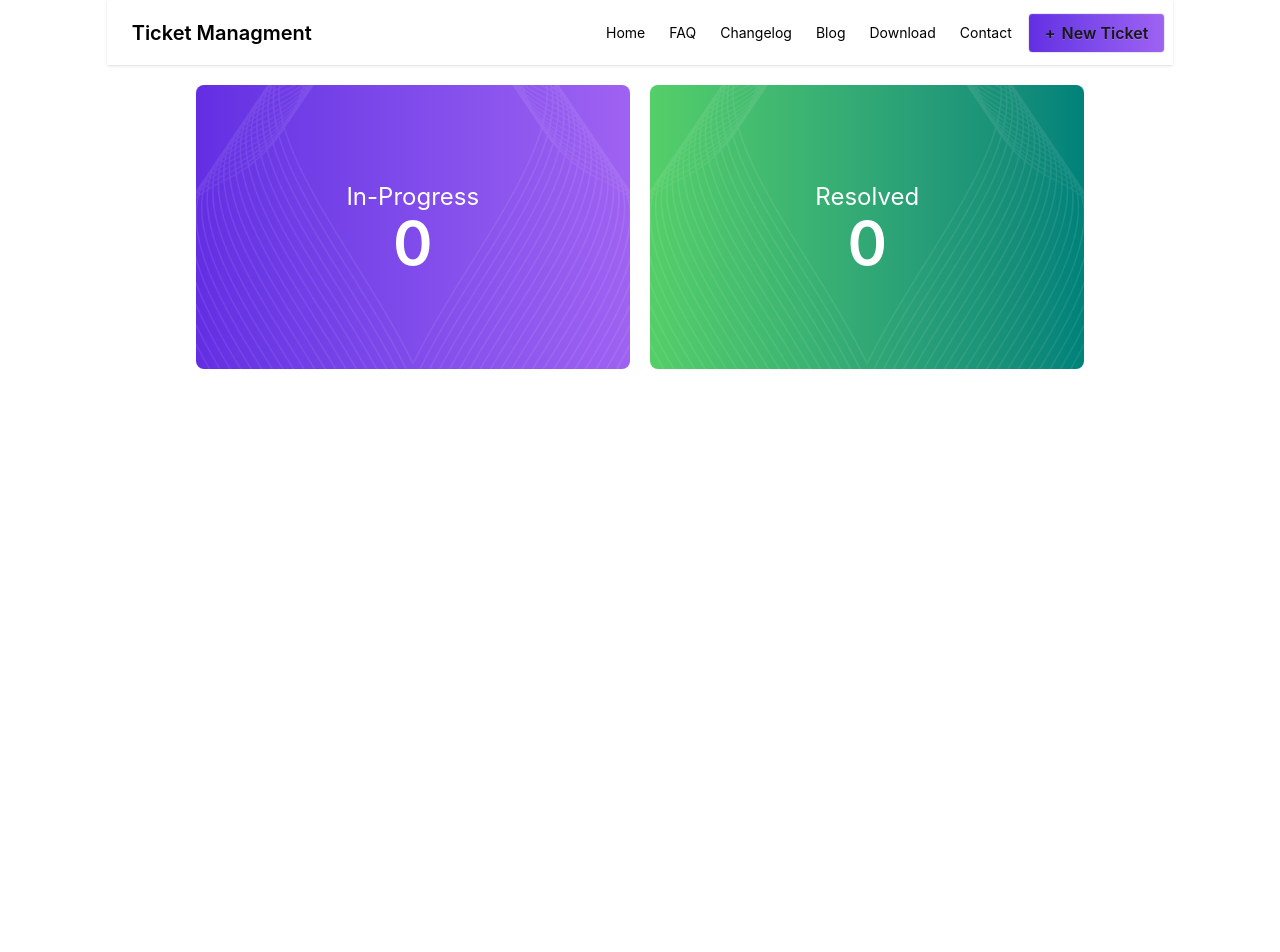
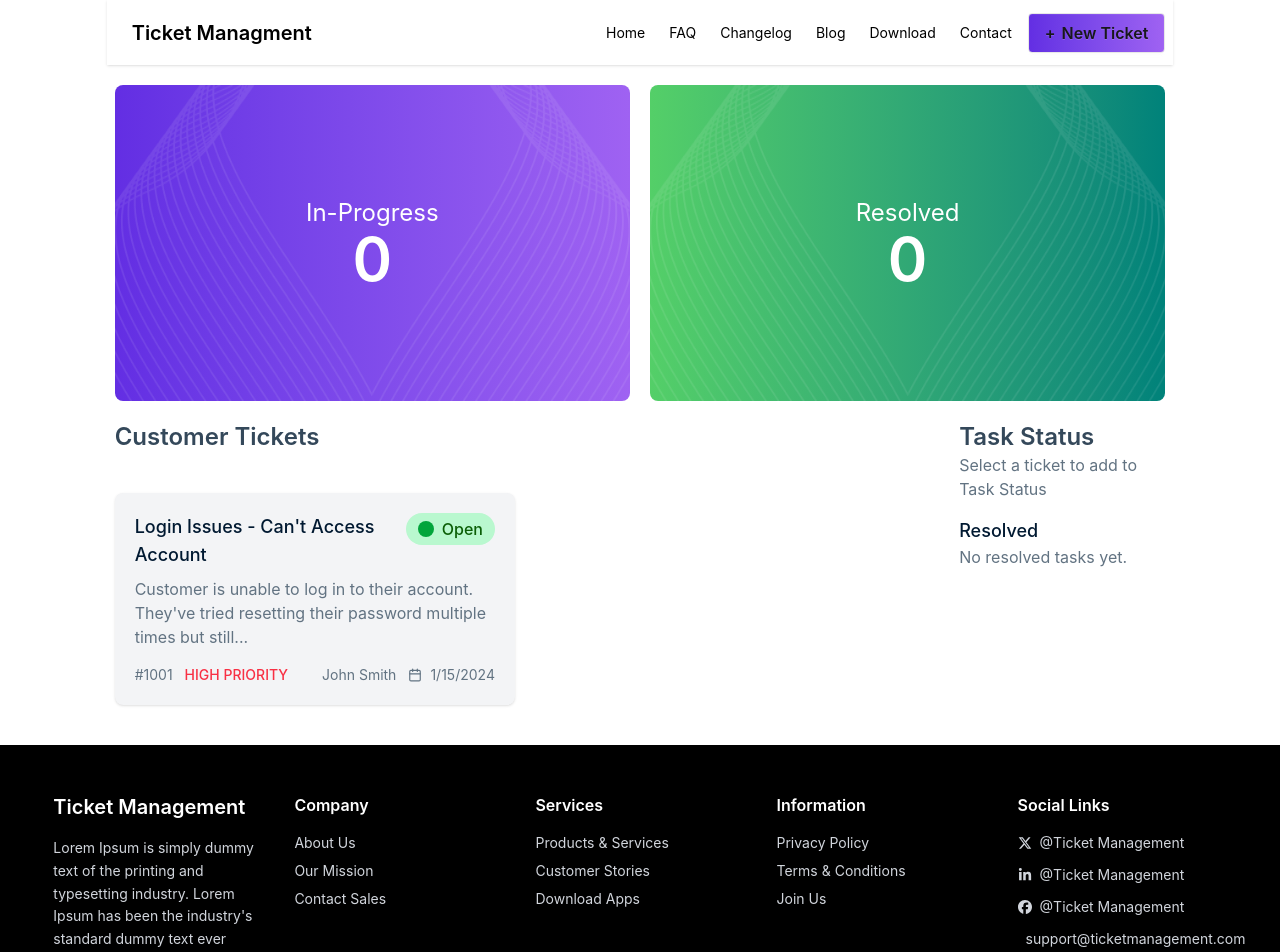
Before and after one commit to Sheikhmsip/customer-ticket-managment, a React (Vite) app: page / in a window 1280 px wide. Shown: the top 952 px of the page. Before the commit the page ends 800 px from the top, so only its background shows below. Built offline with nearby package versions, Linux system fonts and the light colour scheme.

Commit message:
design footer, tickets card and create ticket json file

```diff
--- /dev/null
+++ b/public/tickets.json
@@ -0,0 +1,92 @@
+[
+  {
+    "id": "#1001",
+    "title": "Login Issues - Can't Access Account",
+    "description": "Customer is unable to log in to their account. They've tried resetting their password multiple times but still cannot access it.",
+    "status": "Open",
+    "priority": "High",
+    "customer": "John Smith",
+    "date": "2024-01-15"
+  },
+  {
+    "id": "#1002",
+    "title": "Payment Failed - Card Declined",
+    "description": "Customer attempted to pay using Visa ending 1234 but the payment keeps failing despite sufficient balance.",
+    "status": "Open",
+    "priority": "High",
+    "customer": "Sarah Johnson",
+    "date": "2024-01-16"
+  },
+  {
+    "id": "#1003",
+    "title": "Unable to Download Invoice",
+    "description": "Customer cannot download their January invoice from the billing section. The download button is not responding.",
+    "status": "In Progress",
+    "priority": "Medium",
+    "customer": "Michael Brown",
+    "date": "2024-01-17"
+  },
+  {
+    "id": "#1004",
+    "title": "Incorrect Billing Address",
+    "description": "Customer's billing address shows a different city. They updated it but it still displays the old one.",
+    "status": "Open",
+    "priority": "Low",
+    "customer": "Emily Davis",
+    "date": "2024-01-18"
+  },
+  {
+    "id": "#1005",
+    "title": "App Crash on Launch",
+    "description": "Customer reports that the mobile app crashes immediately upon opening on Android 13.",
+    "status": "Open",
+    "priority": "High",
+    "customer": "David Wilson",
+    "date": "2024-01-19"
+  },
+  {
+    "id": "#1006",
+    "title": "Refund Not Processed",
+    "description": "Customer requested a refund two weeks ago but has not received the amount yet.",
+    "status": "In Progress",
+    "priority": "Medium",
+    "customer": "Sophia Taylor",
+    "date": "2024-01-20"
+  },
+  {
+    "id": "#1007",
+    "title": "Two-Factor Authentication Issue",
+    "description": "Customer is not receiving 2FA codes on their registered phone number.",
+    "status": "Open",
+    "priority": "High",
+    "customer": "James Anderson",
+    "date": "2024-01-21"
+  },
+  {
+    "id": "#1008",
+    "title": "Unable to Update Profile Picture",
+    "description": "Customer tries to upload a new profile picture but receives an upload failed error.",
+    "status": "Open",
+    "priority": "Low",
+    "customer": "Olivia Martinez",
+    "date": "2024-01-22"
+  },
+  {
+    "id": "#1009",
+    "title": "Subscription Auto-Renewal",
+    "description": "Customer wants to enable auto-renewal for their subscription but the toggle is disabled.",
+    "status": "In Progress",
+    "priority": "Medium",
+    "customer": "Liam Thomas",
+    "date": "2024-01-23"
+  },
+  {
+    "id": "#1010",
+    "title": "Missing Order Confirmation Email",
+    "description": "Customer placed an order but didn't receive a confirmation email even though payment succeeded.",
+    "status": "Open",
+    "priority": "Medium",
+    "customer": "Isabella Garcia",
+    "date": "2024-01-24"
+  }
+]
--- a/src/App.jsx
+++ b/src/App.jsx
@@ -1,13 +1,21 @@
 import './App.css'
 import CountTask from './components/CountTask/CountTask'
 import Navbar from './components/Navbar/Navbar'
+import Footer from './components/Footer/Fotter'
+import CustomerTicket from './components/CustomerTicket/CustomerTicket'
+
+
+
 
 function App() {
-
   return (
-    <div className='bg-white  md:w-10/12 mx-auto  '>
+    <div className='bg-white w-full'>
       <Navbar></Navbar>
       <CountTask></CountTask>
+
+        <CustomerTicket  />
+
+      <Footer></Footer>
     </div>
   )
 }
--- a/src/components/CountTask/CountTask.jsx
+++ b/src/components/CountTask/CountTask.jsx
@@ -2,8 +2,8 @@ import React from 'react';
 import vactor from '../../assets/vector1.png'
 const CountTask = () => {
     return (
-        <div className='w-10/12 mx-auto flex justify-between items-center mt-5 gap-5 text-center'>
-            <div className='relative w-1/2 overflow-hidden rounded-lg bg-gradient-to-r from-[#632EE3] to-[#9F62F2] py-24 text-white'>
+        <div className='md:w-10/12 mx-auto flex justify-between items-center mt-5 gap-5 text-center px-2'>
+            <div className='relative w-1/2 overflow-hidden rounded-lg bg-gradient-to-r from-[#632EE3] to-[#9F62F2] md:py-28 py-20 text-white'>
                 <img
                     src={vactor}
                     className='absolute top-0 left-0 w-1/2 h-full opacity-80  pointer-events-none'
@@ -18,7 +18,7 @@ const CountTask = () => {
                 </div>
 
             </div>
-            <div className='relative w-1/2 overflow-hidden rounded-lg bg-gradient-to-r from-[#54CF68] to-[#00827A] py-24 text-white'>
+            <div className='relative w-1/2 overflow-hidden rounded-lg bg-gradient-to-r from-[#54CF68] to-[#00827A] md:py-28 py-20 text-white'>
                 <img
                     src={vactor}
                     className='absolute top-0 left-0 w-1/2 h-full opacity-80  pointer-events-none'
--- /dev/null
+++ b/src/components/CustomerTicket/CustomerTicket.jsx
@@ -0,0 +1,14 @@
+import CustomerTicketCard from './CustomerTicketCard';
+import TaskStatus from './TaskStatus';
+
+const CustomerTicket = () => {
+
+    return (
+        <div className='md:w-10/12 mx-auto mt-5 gap-5 px-2 flex flex-col-reverse md:flex items-start justify-start lg:flex-row '>
+            <CustomerTicketCard></CustomerTicketCard>
+            <TaskStatus></TaskStatus>
+        </div>
+    );
+};
+
+export default CustomerTicket;
--- /dev/null
+++ b/src/components/CustomerTicket/CustomerTicketCard.jsx
@@ -0,0 +1,46 @@
+import React from 'react';
+import { FaCalendar, FaCircle } from 'react-icons/fa6';
+import { FiCalendar } from 'react-icons/fi';
+
+const CustomerTicketCard = () => {
+  return (
+    <div className='md:w-[80%] mx-auto'>
+      <h1 className='text-[#34485A] font-semibold text-2xl'>Customer Tickets</h1>
+
+      <div className="py-10 grid gap-6 lg:grid-cols-2">
+
+    {/* ticket card */}
+        <div className="bg-gray-100 rounded-lg shadow p-5">
+          <div className="flex justify-between items-start">
+            <h3 className="text-lg font-medium text-[#001931]">
+              Login Issues - Can't Access Account
+            </h3>
+            <span className="bg-[#B9F8CF] text-base text-[#0B5E06] px-3 py-1 rounded-full font-medium flex items-center gap-2">
+              <FaCircle color='#02A53B'></FaCircle>
+              Open
+            </span>
+          </div>
+
+          <p className="text-[#627382] text-base mt-2">
+            Customer is unable to log in to their account. They've tried resetting
+            their password multiple times but still...
+          </p>
+
+          <div className="flex justify-between items-center mt-4 text-sm">
+            <div className="flex gap-3">
+              <span className="text-[#627382] text-sm">#1001</span>
+              <span className="text-[#F83044] font-medium">HIGH PRIORITY</span>
+            </div>
+
+            <div className="flex items-center gap-3 text-sm text-[#627382]">
+              <span>John Smith</span>
+              <span className='flex gap-2 justify-between items-center'><FiCalendar width={24} height={24} /> 1/15/2024</span>
+            </div>
+          </div>
+        </div>
+      </div>
+    </div>
+  );
+};
+
+export default CustomerTicketCard;
--- /dev/null
+++ b/src/components/CustomerTicket/TaskStatus.jsx
@@ -0,0 +1,22 @@
+import React from 'react';
+
+const TaskStatus = () => {
+    return (
+        <div className='md:w-[20%] '>
+            {/* Task Status */}
+            <div>
+                <h1 className='text-[#34485A] font-semibold text-2xl'>Task Status</h1>
+            <p className='text-[#627382]'>Select a ticket to add to Task Status</p>
+            </div>
+
+            {/* Resolved tasks */}
+            <div className='mt-4'>
+                <h2 className='text-lg font-medium text-[#001931]'>Resolved</h2>
+                <p className='text-[#627382]'>No resolved tasks yet.</p>
+            </div>
+
+        </div>
+    );
+};
+
+export default TaskStatus;
--- /dev/null
+++ b/src/components/Footer/Fotter.jsx
@@ -0,0 +1,75 @@
+import React from 'react';
+import { FaEnvelope, FaFacebook, FaLinkedinIn, FaXTwitter } from 'react-icons/fa6';
+
+const Fotter = () => {
+    return (
+        <div className="bg-black text-gray-300 pt-12 pb-6">
+            <div className="w-11/12 mx-auto">
+                <div className="grid grid-cols-2 md:grid-cols-3 lg:grid-cols-5 gap-8">
+                    <div className="col-span-2 lg:col-span-1">
+                        <h2 className="text-white text-xl font-semibold mb-4">
+                            Ticket Management
+                        </h2>
+                        <p className="text-sm leading-relaxed">
+                            Lorem Ipsum is simply dummy text of the printing and typesetting
+                            industry. Lorem Ipsum has been the industry's standard dummy text ever
+                            since the 1500s.
+                        </p>
+                    </div>
+
+                    {/* Company */}
+                    <div>
+                        <h3 className="text-white font-semibold mb-4">Company</h3>
+                        <ul className="space-y-2 text-sm">
+                            <li>About Us</li>
+                            <li>Our Mission</li>
+                            <li>Contact Sales</li>
+                        </ul>
+                    </div>
+
+                    {/* Services */}
+                    <div>
+                        <h3 className="text-white font-semibold mb-4">Services</h3>
+                        <ul className="space-y-2 text-sm">
+                            <li>Products & Services</li>
+                            <li>Customer Stories</li>
+                            <li>Download Apps</li>
+                        </ul>
+                    </div>
+
+                    {/* Information */}
+                    <div>
+                        <h3 className="text-white font-semibold mb-4">Information</h3>
+                        <ul className="space-y-2 text-sm">
+                            <li>Privacy Policy</li>
+                            <li>Terms & Conditions</li>
+                            <li>Join Us</li>
+                        </ul>
+                    </div>
+
+                    {/* Social Links */}
+                    <div>
+                        <h3 className="text-white font-semibold mb-4">Social Links</h3>
+                        <ul className="space-y-3 text-sm">
+                            <li className="flex items-center gap-2">
+                                <FaXTwitter /> @Ticket Management
+                            </li>
+                            <li className="flex items-center gap-2"> <FaLinkedinIn></FaLinkedinIn> @Ticket Management </li>
+                            <li className="flex items-center gap-2"><FaFacebook></FaFacebook> @Ticket Management</li>
+                            <li className="flex items-center gap-2"><FaEnvelope></FaEnvelope> support@ticketmanagement.com</li>
+                        </ul>
+                    </div>
+
+                </div>
+
+                {/* Divider */}
+                <div className="border-t border-gray-700 mt-10 pt-6 text-center text-sm text-gray-400">
+                    © {new Date().getFullYear()} Ticket Management. All rights reserved.
+                </div>
+
+            </div>
+        </div>
+    );
+};
+
+export default Fotter;
--- a/src/components/Navbar/Navbar.jsx
+++ b/src/components/Navbar/Navbar.jsx
@@ -12,8 +12,8 @@ const Navbar = () => {
     <li><a>Download</a></li>
     <li><a>Contact</a></li></>
   return (
-    <div className=' bg-white text-black'>
-      <div className="navbar shadow-sm">
+    <div className=' bg-white text-black '>
+      <div className="navbar shadow-sm md:w-10/12 mx-auto">
         <div className="navbar-start">
           <div className="dropdown">
             <div tabIndex={0} role="button" className="btn btn-ghost lg:hidden">
```
